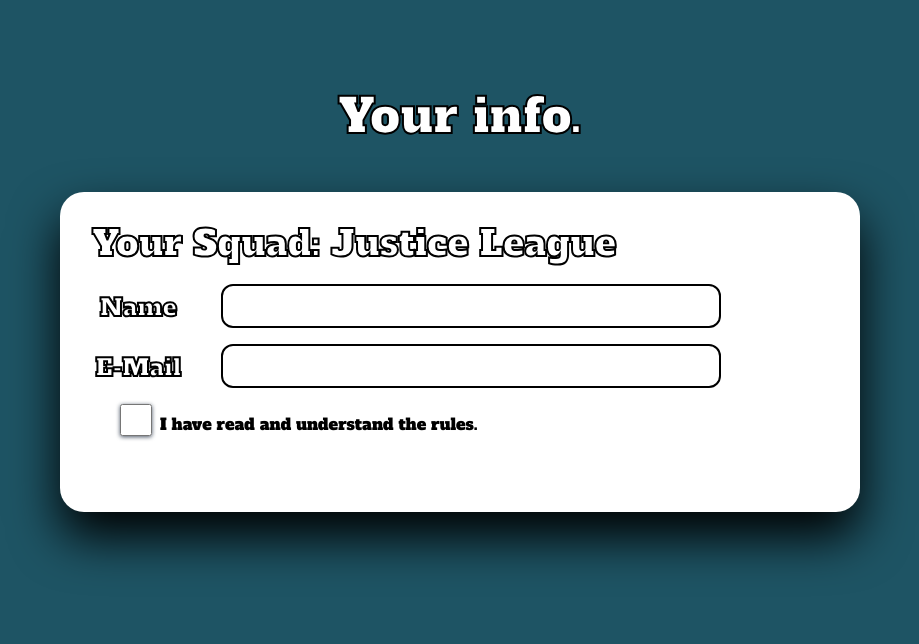
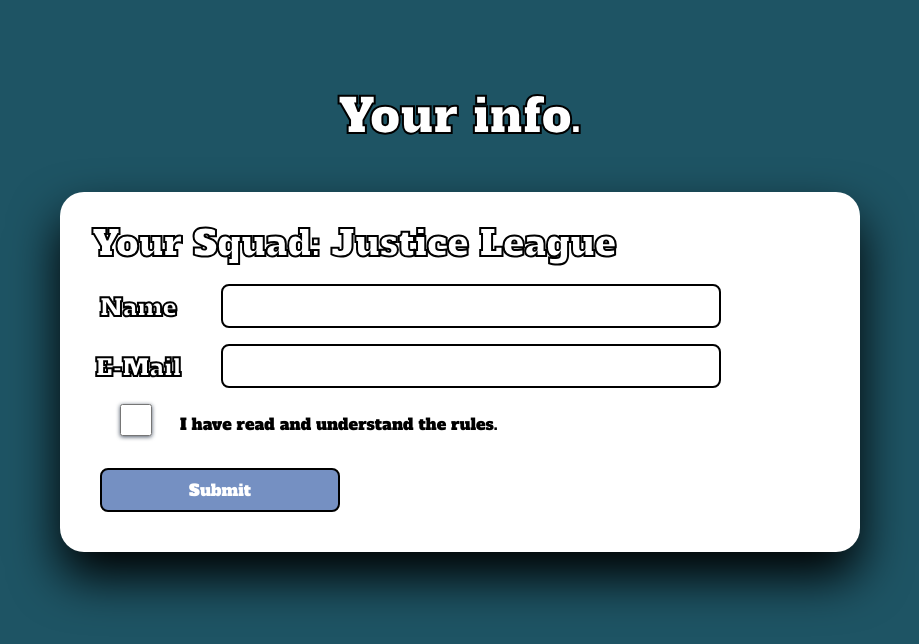
Before and after one commit to marinatcai/final_app, a Next.js app in the folder heroes-app/: page /your-info in a window 1280 px wide. Shown: the top 644 px of the page, without its empty margins (180-1099 px from the left). Built offline with nearby package versions, Linux system fonts and the light colour scheme.

Commit message:
add button, fix layout of your-info form

```diff
--- a/heroes-app/app/components/info-field.tsx
+++ b/heroes-app/app/components/info-field.tsx
@@ -8,7 +8,7 @@ export default function InfoItem({label}: InfoItemProps) {
         <>
             <div className="grid grid-cols-5 gap-1 mb-3">
                 <label className="text-center text-2xl text-white font-outline-2 alfa-slab p-2">{label}</label>
-                <input name="name" type="textarea" className="h-11 w-125 border-2 border-solid border-black rounded-xl drop-shadow-black drop-shadow-1xl"></input>
+                <input name="name" type="textarea" className="h-11 w-125 border-2 border-solid border-black rounded-lg drop-shadow-black drop-shadow-1xl"></input>
             </div>
         </>
     );
--- a/heroes-app/app/vote/page.tsx
+++ b/heroes-app/app/vote/page.tsx
@@ -16,7 +16,6 @@ export default function VotePage() {
          // here i want link to next page your info
         <Link href="/your-info" >
         </Link>
-        // here i want link to next page your info
     }
 
 // set Vote title to the left
--- a/heroes-app/app/your-info/page.tsx
+++ b/heroes-app/app/your-info/page.tsx
@@ -1,5 +1,6 @@
 "use client"
 
+import Link from "next/link";
 import InfoItem from "../components/info-field";
 
 export default function YourInfoPage() {
@@ -9,23 +10,32 @@ export default function YourInfoPage() {
       {info: "E-Mail"},
     ]
 
+    function sumbitInfo() {
+
+        // here i want link to next page graphics
+        <Link href="/" >
+        </Link>
+    }
 
 return (
     <>
         <div className="flex flex-col justify-items items-center m-10">
             <h2 className="p-3 text-5xl text-white font-outline-2 alfa-slab m-10">Your info.</h2>
-            <div className="bg-white h-80 w-200 rounded-3xl drop-shadow-black drop-shadow-2xl">
+            <div className="bg-white h-90 w-200 rounded-3xl drop-shadow-black drop-shadow-2xl">
                 <h2 className="text-4xl text-white font-outline-2 alfa-slab mt-8 ml-8">Your Squad: Justice League</h2>
                 <div className="flex flex-col justify-items items-start mt-5">
                     {items.map((item, index) => (
                         <InfoItem label={item.info} key={index} />
                         ))}
                 </div>
-                <div className="flex ">
-                    <input type="checkbox" className="h-8 w-8  border-black border-2 rounded-2xl ml-15 drop-shadow-gray-600 drop-shadow-sm"></input>
-                    <label className="text-center text-base text-black alfa-slab p-2">I have read and understand the rules.</label>
+                <div className="flex justify-items">
+                    <input type="checkbox" className="h-8 w-8  border-black border-2 rounded-xl ml-15 drop-shadow-gray-600 drop-shadow-sm"></input>
+                    <label className="text-center text-base text-black alfa-slab p-2 mx-5 mb-6">I have read and understand the rules.</label>
                 </div>
-
+                <button className="bg-[#7590C2]  h-11 w-60 text-white text-base alfa-slab cursor-pointer rounded-lg border-2 border-black ml-10"
+                onClick={sumbitInfo}>
+                Submit
+                </button>
             </div>
         </div>
     </>
```
